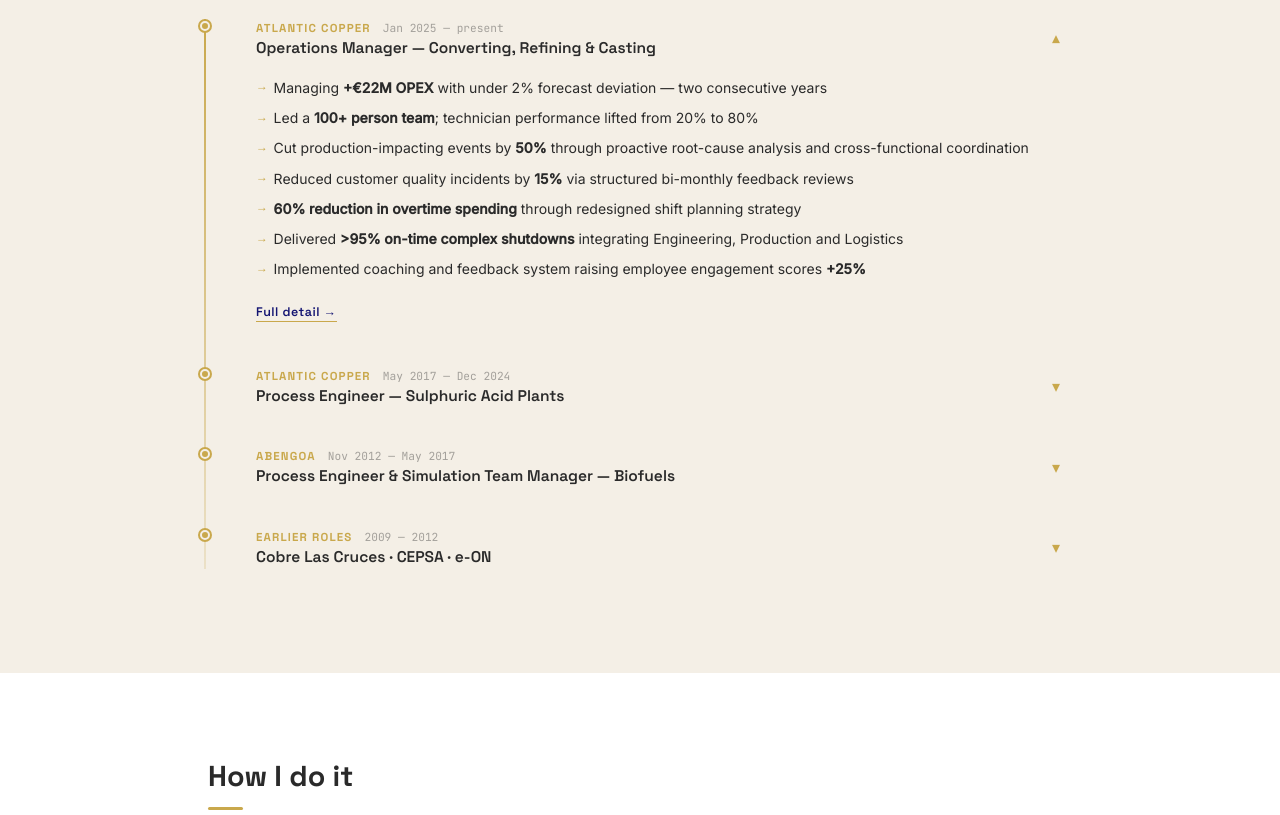
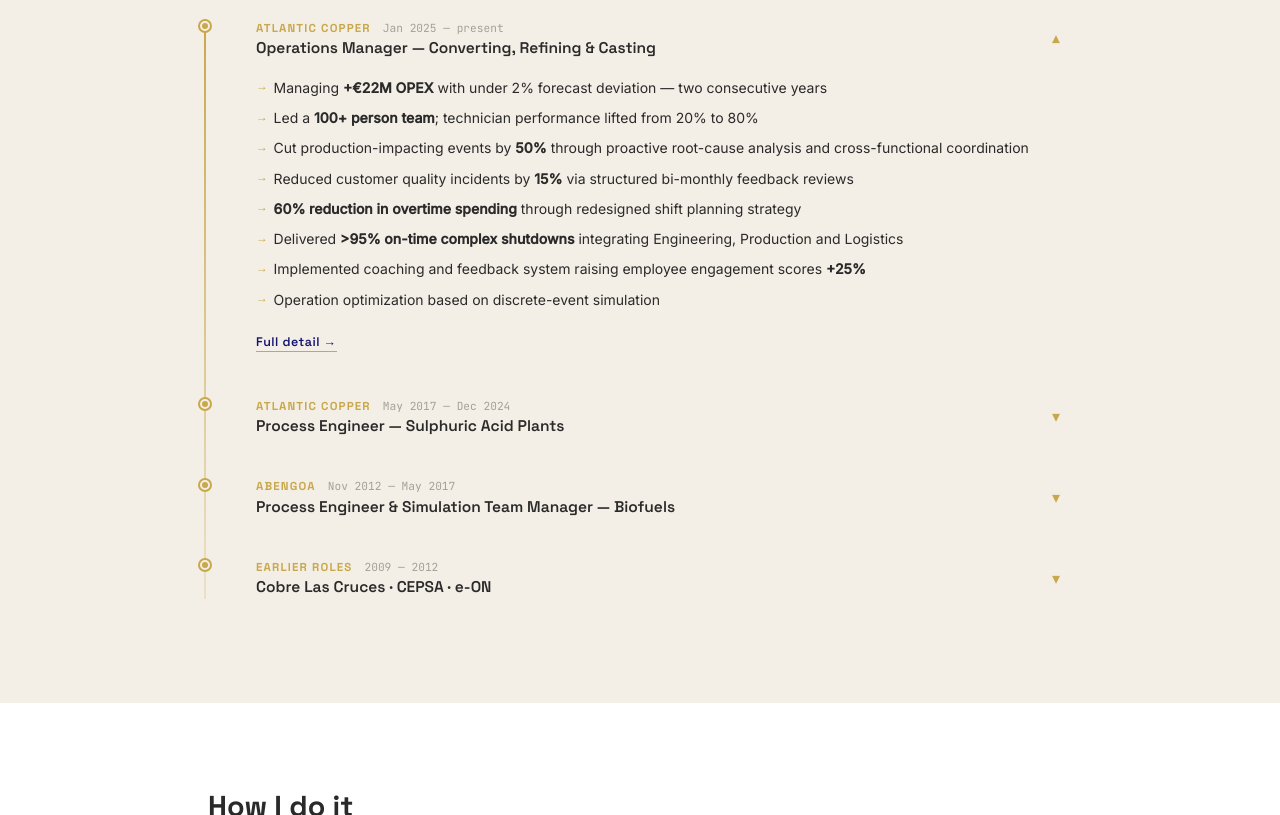
Before and after one commit to jgherruzo/jgherruzo.github.io, a plain HTML site: page index.html in a window 1280 px wide. Shown: the part 1186-2001 px from the top of the page. Drawn offline with Linux system fonts and the light colour scheme.

Commit message:
Add operation optimization detail to index.html

```diff
--- a/index.html
+++ b/index.html
@@ -112,6 +112,7 @@
                 <li><strong>60% reduction in overtime spending</strong> through redesigned shift planning strategy</li>
                 <li>Delivered <strong>&gt;95% on-time complex shutdowns</strong> integrating Engineering, Production and Logistics</li>
                 <li>Implemented coaching and feedback system raising employee engagement scores <strong>+25%</strong></li>
+                <li>Operation optimization based on discrete-event simulation</li>
               </ul>
               <a href="exp/ac_2.html" class="detail-link" target="_blank">Full detail →</a>
             </div>
```
